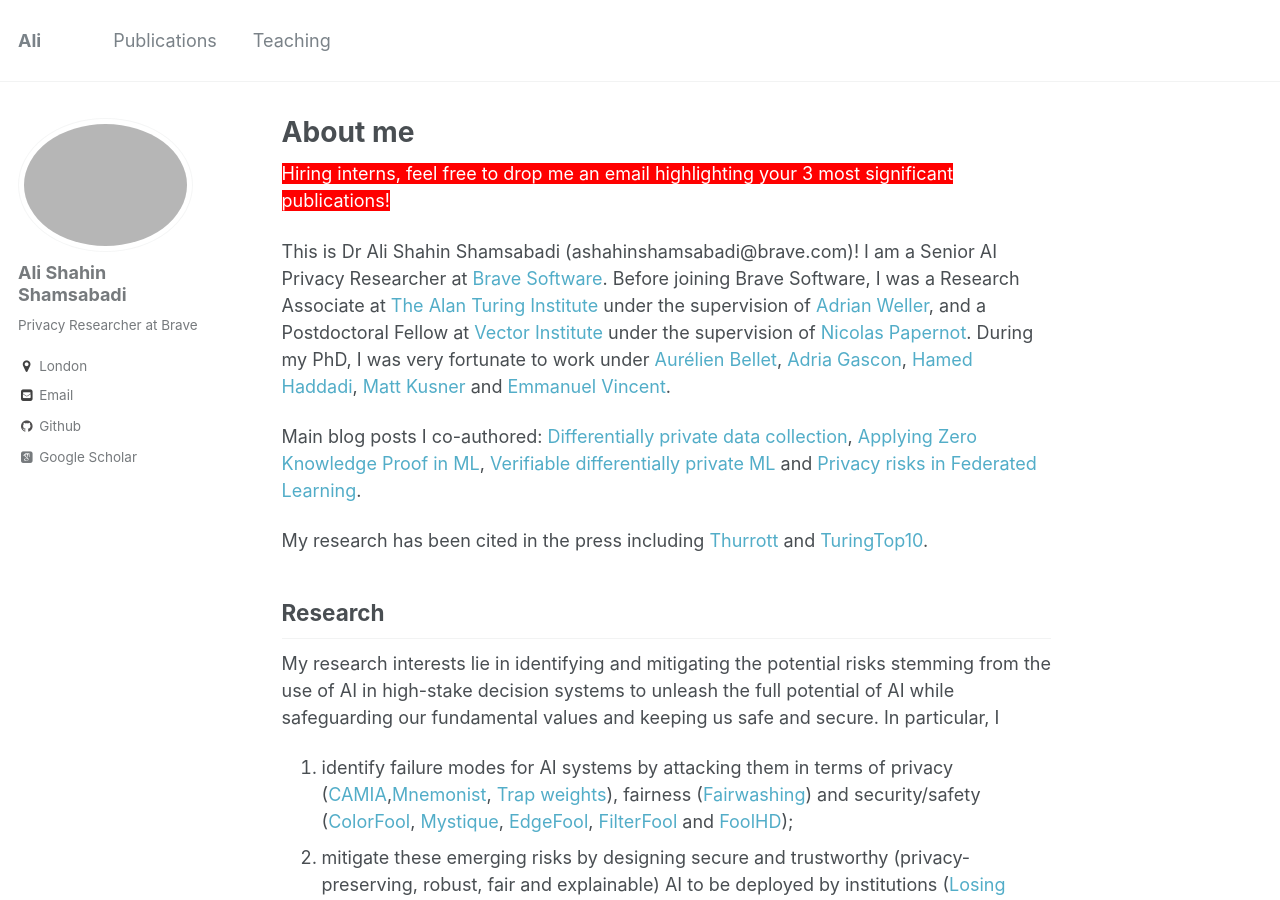
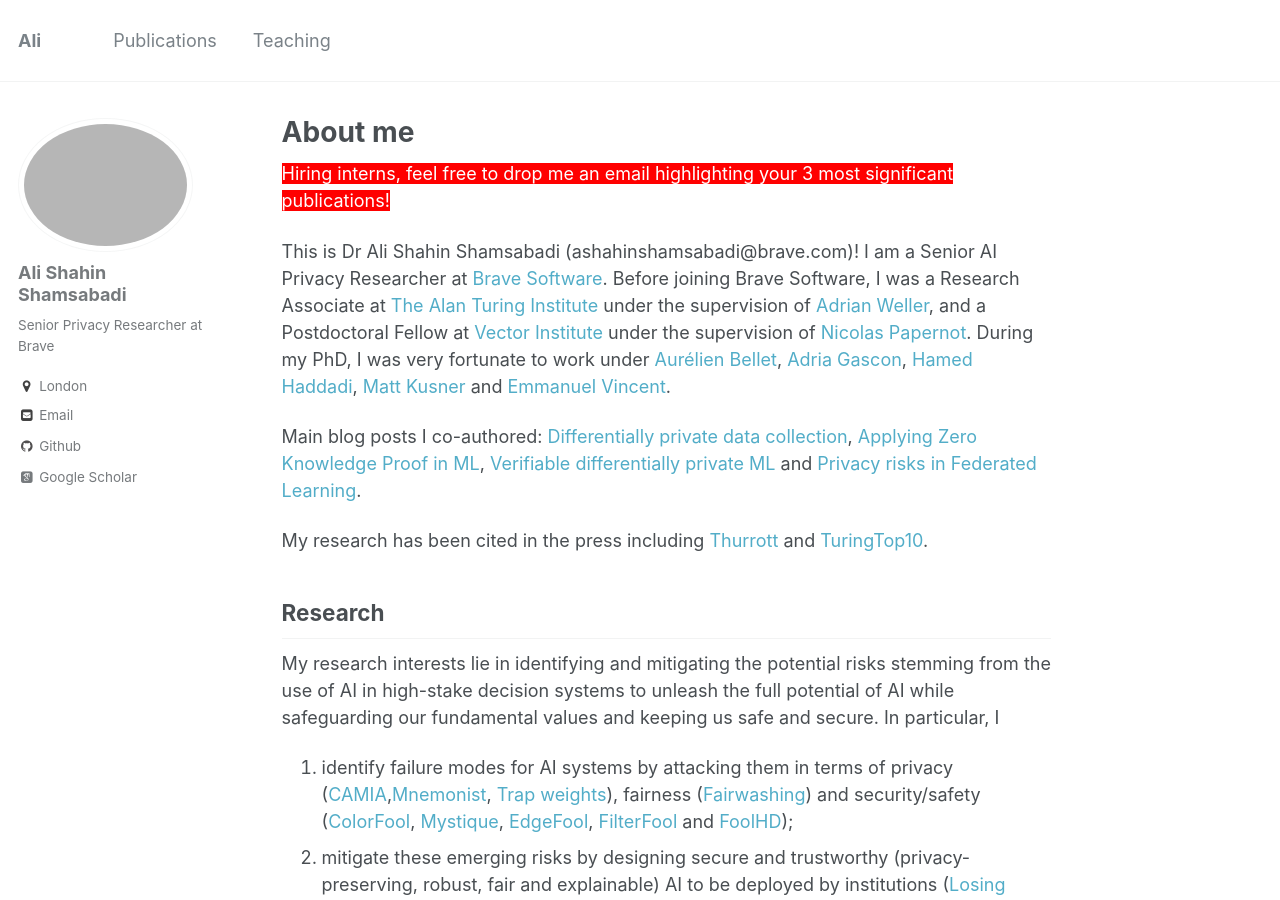
Before and after one commit to AliShahin/AliShahin.github.io, a Jekyll site: the page built from _pages/about.md, in a window 1280 px wide and 900 px high. Built offline with Jekyll 4.4.1, drawn with Linux system fonts in a browser that asks for light colours; some web fonts are replaced.

Commit message:
Update _config.yml

```diff
--- a/_config.yml
+++ b/_config.yml
@@ -80,7 +80,7 @@ analytics:
 author:
   name             : "Ali Shahin Shamsabadi"
   avatar           : "alishahin.JPG"
-  bio              : "Privacy Researcher at Brave"
+  bio              : "Senior Privacy Researcher at Brave"
   location         : "London"
   employer         :
   googlescholar    : "https://scholar.google.com/citations?user=1kVnWYwAAAAJ&hl=en"
```
